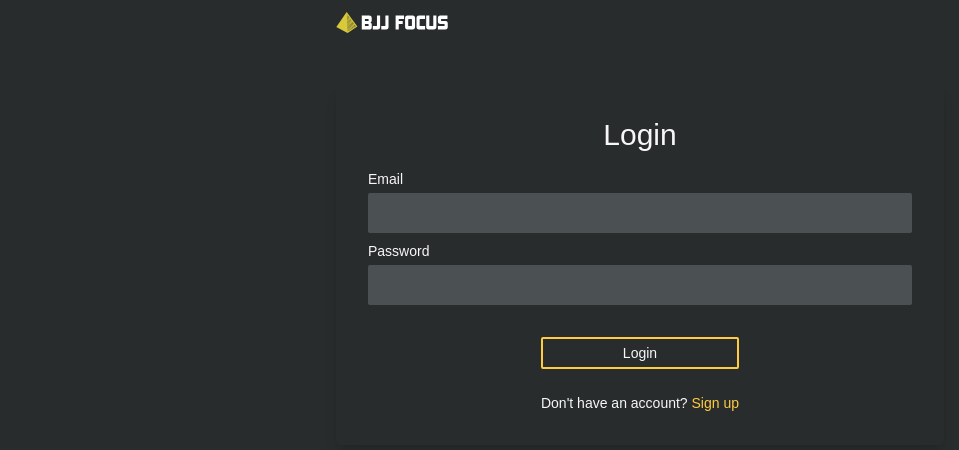
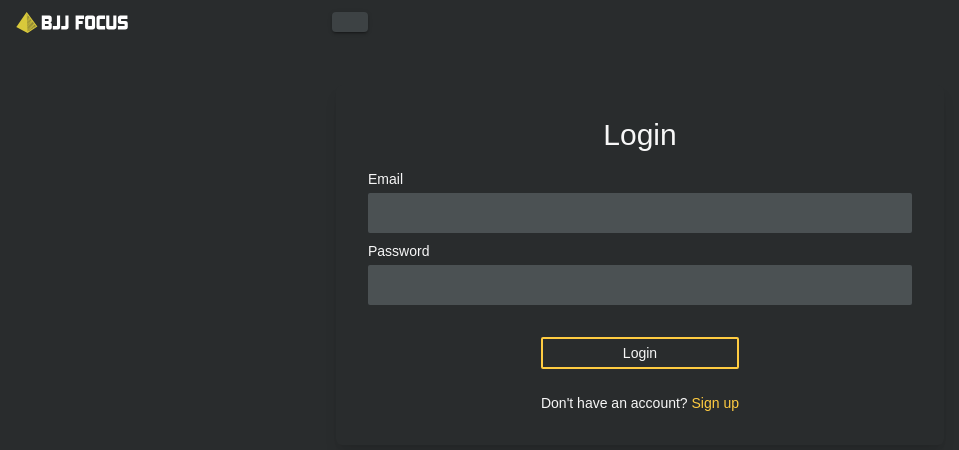
Before and after one commit to lospoy/bjj-focus-vue, a Vue app: page /#/login in a window 1280 px wide. Shown: the top 450 px of the page, without its empty margins (0-959 px from the left). Built offline with nearby package versions, Linux system fonts and the light colour scheme; no server answers; what v-calendar, vue-chartkick would draw is missing.

Commit message:
add settings route, humanName

```diff
--- a/src/components/Navigation.vue
+++ b/src/components/Navigation.vue
@@ -1,13 +1,39 @@
 <template>
-  <header class="bg-dark-grey text-white">
+  <header class="bg-dark-grey text-white max-w-sm">
     <nav
-      class="container py-3 px-4 flex gap-4 items-center sm:flex-row max-w-screen-sm"
+      class="flex py-3 px-4 sm:flex-row items-center justify-between"
     >
-      <div class="flex items-center gap-x-4">
-        <a href="http://www.bjjfocus.com">
+      <div class="flex items-center w-full">
+        <a href="http://www.bjjfocus.com" class="flex-initial">
             <img class="w-28" src="../assets/vector/default-gold-white.svg" alt="bjj focus logo"/>
         </a>
+        <span class="flex-grow"></span>
+        <v-btn
+          value="Settings" :to="{ name: 'Settings' }"
+          size="x-small"
+          class="bg-med-grey3 capitalize"
+          >
+          <span class="justify-end text-light-grey">{{ humanName }}</span>
+        </v-btn>
       </div>
     </nav>
   </header>
 </template>
+
+<script>
+import { defineComponent } from 'vue';
+import { useUserStore } from "../store/user";
+
+export default defineComponent ({
+name: "Navigation",
+setup() {
+  const userStore = useUserStore()
+  const humanName = userStore.human.name.first
+
+  return {
+    humanName
+  }
+}
+
+})
+</script>
```
